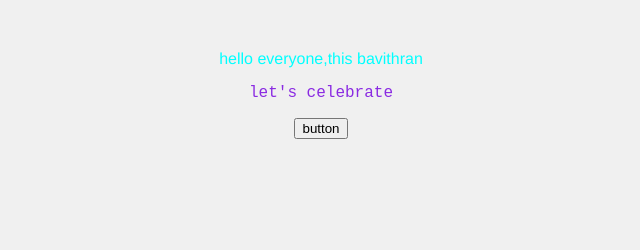
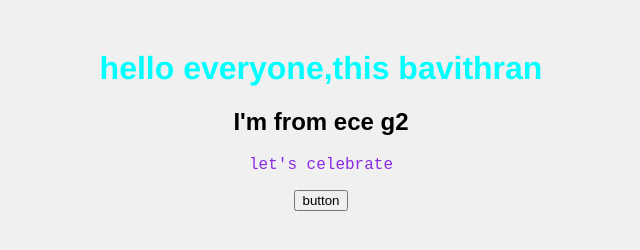
Before and after one commit to CBavithran/initial, a plain HTML site: page index.html in a window 1280 px wide. Shown: the whole page, without its empty margins (319-959 px from the left). Drawn offline with Linux system fonts and the light colour scheme.

Commit message:
added features

```diff
--- a/index.html
+++ b/index.html
@@ -11,7 +11,7 @@
                 margin-top: 50px;
                 text-align: center;
             }
-            h{
+            h1{
                 color:aqua;
                 font-family: 'Franklin Gothic Medium', 'Arial Narrow', Arial, sans-serif;
             }
@@ -23,9 +23,12 @@
 
     </head>
     <body>
-        <h>
+        <h1>
             hello everyone,this bavithran
-        </h>
+        </h1>
+        <h2>
+            I'm from ece g2
+        </h2>
         <p>
             let's celebrate
         </p>
```
